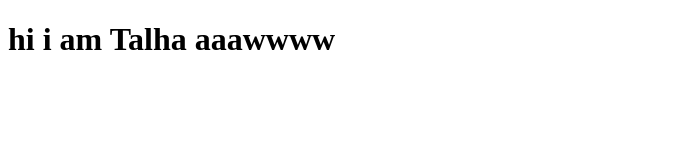
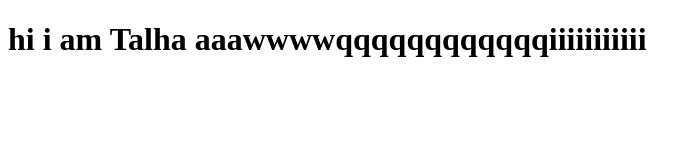
Before and after one commit to realTalha/myRepo, a plain HTML site: page index.html in a window 1280 px wide. Shown: the whole page, without its empty margins (0-700 px from the left). Drawn offline with Linux system fonts and the light colour scheme.

Commit message:
Version 5

```diff
--- a/index.html
+++ b/index.html
@@ -6,6 +6,6 @@
     <title>Document</title>
 </head>
 <body>
-    <h1>hi i am Talha aaawwww</h1>
+    <h1>hi i am Talha aaawwwwqqqqqqqqqqqqiiiiiiiiiii</h1>
 </body>
 </html>
```
